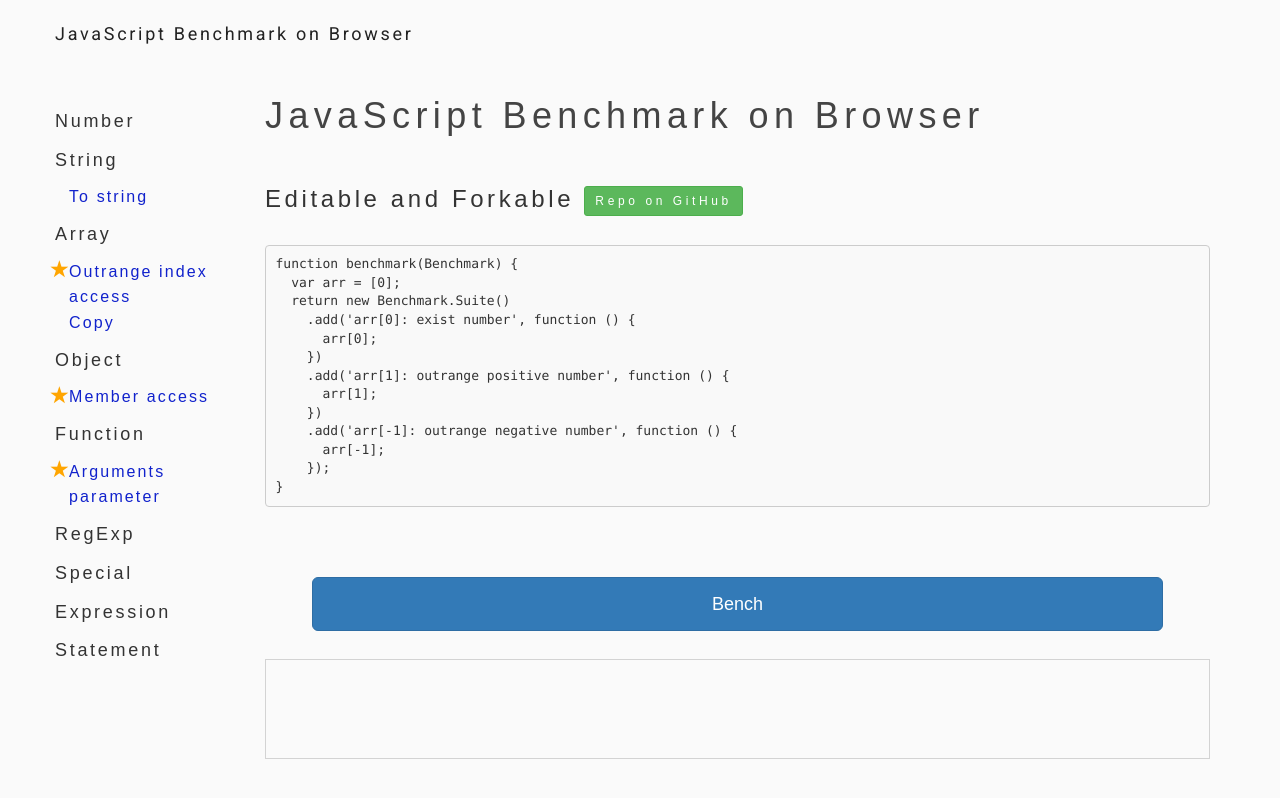
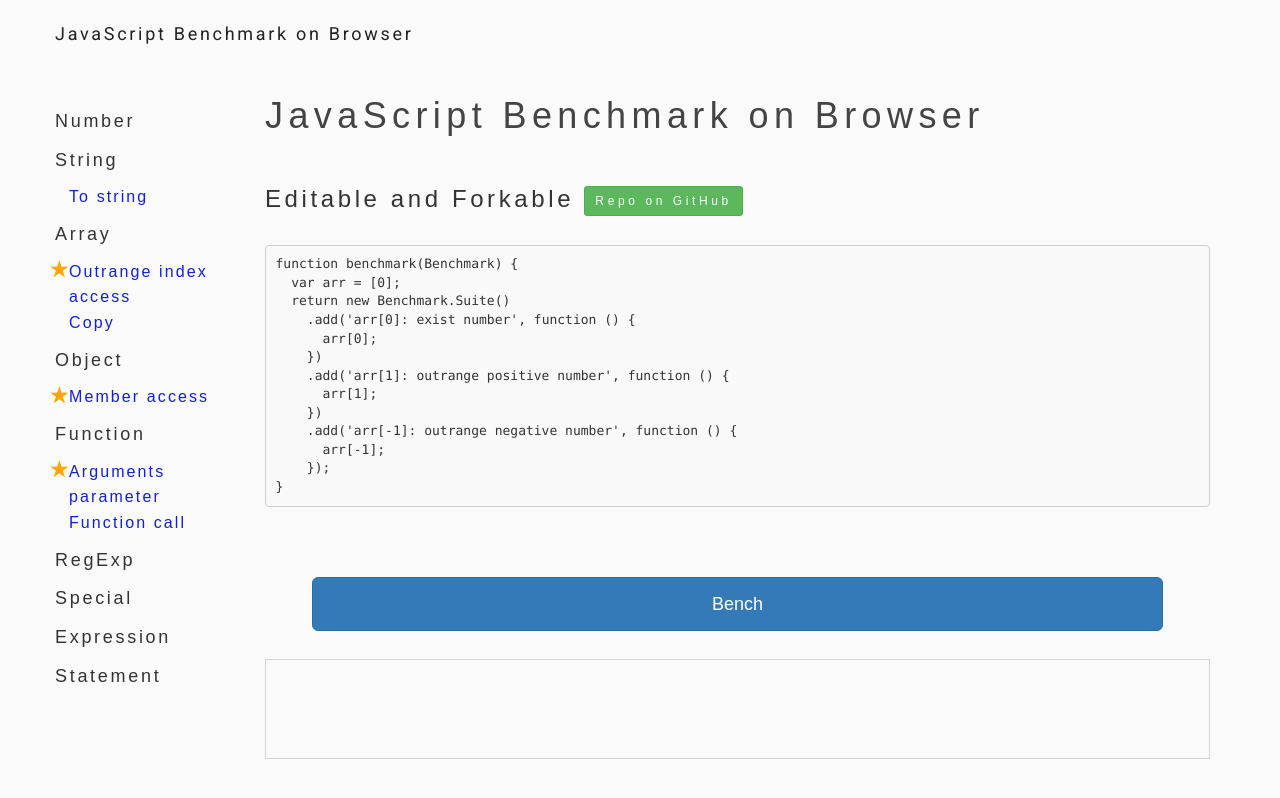
Before and after one commit to falsandtru/benchmark, a Jekyll site: the page built from index.md, in a window 1280 px wide. Shown: the top 798 px of the page. Built offline with Jekyll 4.4.1, drawn with Linux system fonts in a browser that asks for light colours; nearby versions of some CDN libraries.

Commit message:
test(suites): add link of benchmark suite

```diff
--- a/_includes/nav.html
+++ b/_includes/nav.html
@@ -16,6 +16,7 @@
   <h4>Function</h4>
   <ul>
     <li class="star"><a href="/benchmark/suites/6/">Arguments parameter</a></li>
+    <li><a href="/benchmark/suites/7/">Function call</a></li>
   </ul>
   <h4>RegExp</h4>
   <h4>Special</h4>
```
